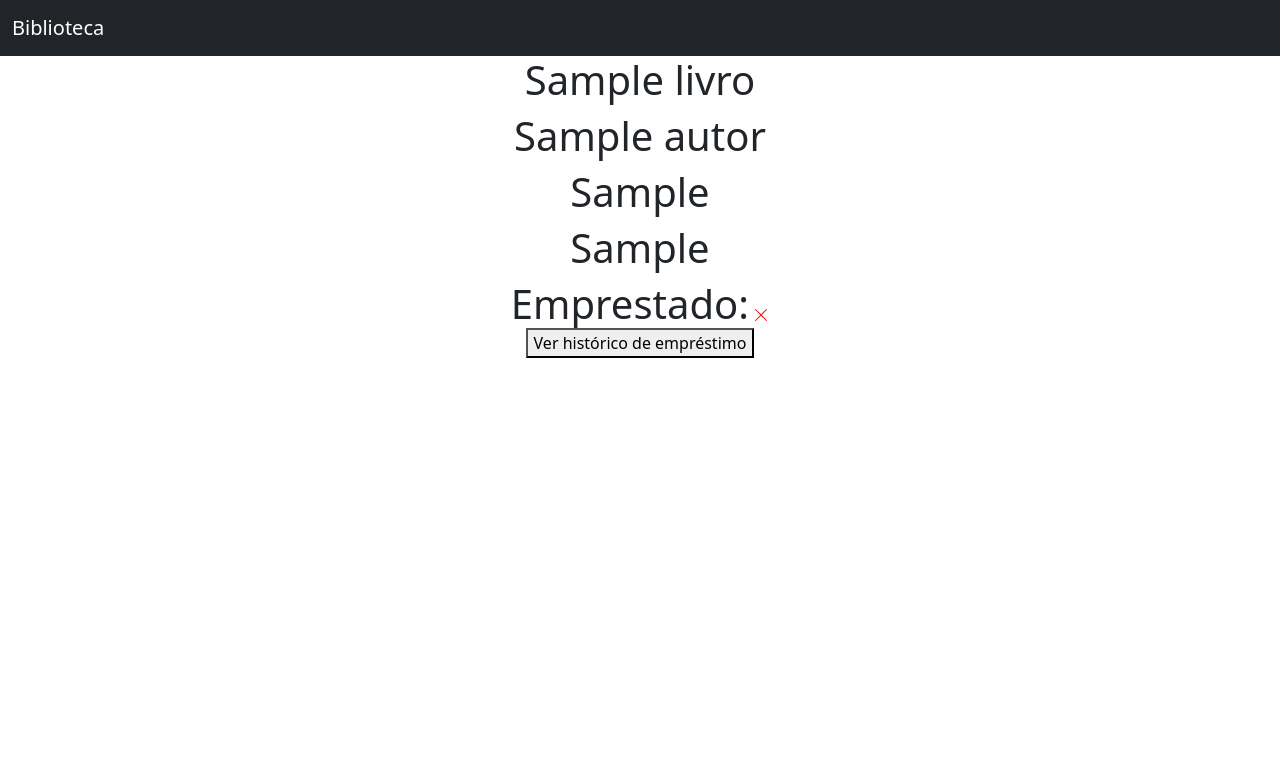
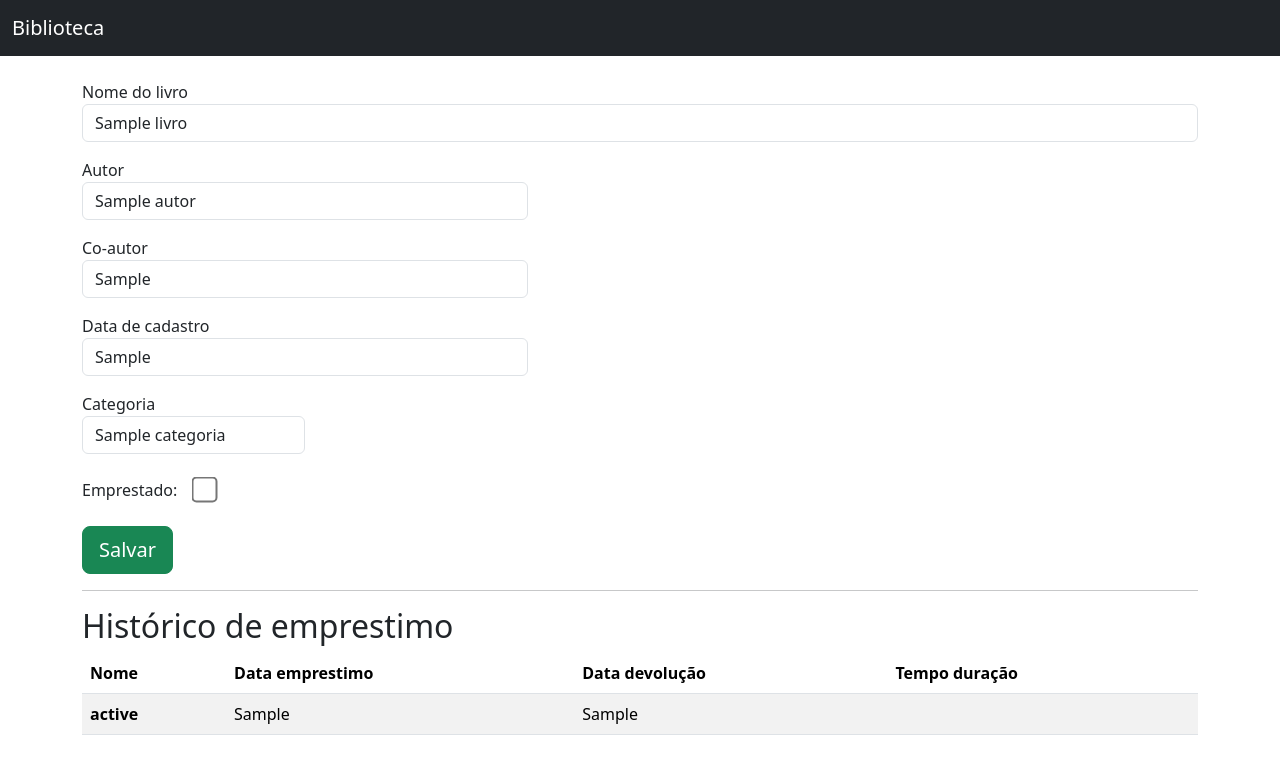
Before and after one commit to FelipeAlencarlp/biblioteca, a Django app: template livro/templates/ver_livro.html in a window 1280 px wide. Shown: the top 774 px of the page. Run offline with Django 5.2, Linux system fonts and the light colour scheme; the template is opened without the code that fills it: most values are stand-ins (such as "Sample title", 1, 10 or a date in 2020).

Commit message:
Pagina e lógica para visualizar um livro especifico criado

```diff
--- a/livro/admin.py
+++ b/livro/admin.py
@@ -1,5 +1,6 @@
 from django.contrib import admin
-from .models import Livros, Categoria
+from .models import Livros, Categoria, Emprestimos
 
 admin.site.register(Livros)
 admin.site.register(Categoria)
+admin.site.register(Emprestimos)
--- a/livro/templates/home.html
+++ b/livro/templates/home.html
@@ -14,7 +14,7 @@
                           <h6 class="card-subtitle mb-2 text-body-secondary">{{livro.autor}}</h6>
                           <h6 style="display: inline;" class="card-subtitle mb-2 text-body-secondary">Emprestado:</h6>
 
-                          {% if livro.esprestado %}
+                          {% if livro.emprestado %}
                             <svg style="color: green; display: inline;" xmlns="http://www.w3.org/2000/svg" width="16" height="16" fill="currentColor" class="bi bi-check-lg" viewBox="0 0 16 16">
                                 <path d="M12.736 3.97a.733.733 0 0 1 1.047 0c.286.289.29.756.01 1.05L7.88 12.01a.733.733 0 0 1-1.065.02L3.217 8.384a.757.757 0 0 1 0-1.06.733.733 0 0 1 1.047 0l3.052 3.093 5.4-6.425z"/>
                             </svg>
--- a/livro/templates/ver_livro.html
+++ b/livro/templates/ver_livro.html
@@ -3,26 +3,83 @@
 {% block 'titulo' %}Ver Livro{% endblock %}
 
 {% block 'conteudo' %}
-    <div style="text-align: center;" class="container">
-        <h1>{{ livro.nome }}</h1>
-        <h1>{{ livro.autor }}</h1>
-        <h1>{{ livro.co_autor }}</h1>
-        <h1>{{ livro.data_cadastro }}</h1>
+    <div class="container">
+        <br>
 
-        <h1 style="display: inline;">Emprestado:</h1>
-        {% if livro.esprestado %}
-            <svg style="color: green; display: inline;" xmlns="http://www.w3.org/2000/svg" width="16" height="16" fill="currentColor" class="bi bi-check-lg" viewBox="0 0 16 16">
-                <path d="M12.736 3.97a.733.733 0 0 1 1.047 0c.286.289.29.756.01 1.05L7.88 12.01a.733.733 0 0 1-1.065.02L3.217 8.384a.757.757 0 0 1 0-1.06.733.733 0 0 1 1.047 0l3.052 3.093 5.4-6.425z"/>
-            </svg>
+        <form ation="#" method="POST">{% csrf_token %}
+            <p>
+                <label>Nome do livro</label>
+                <input class="form-control" type="text" value="{{ livro.nome }}" />
+            </p>
 
-        {% else %}
-            <svg style="color: red; display: inline;" xmlns="http://www.w3.org/2000/svg" width="16" height="16" fill="currentColor" class="bi bi-x-lg" viewBox="0 0 16 16">
-                <path d="M2.146 2.854a.5.5 0 1 1 .708-.708L8 7.293l5.146-5.147a.5.5 0 0 1 .708.708L8.707 8l5.147 5.146a.5.5 0 0 1-.708.708L8 8.707l-5.146 5.147a.5.5 0 0 1-.708-.708L7.293 8z"/>
-            </svg>
-        {% endif %}
+            <p>
+                <label>Autor</label>
+                <input style="width: 40%;" class="form-control" type="text" value="{{ livro.autor }}" />
+            </p>
 
-        <br>
-        <button>Ver histórico de empréstimo</button>
+            <p>
+                <label>Co-autor</label>
+                <input style="width: 40%;" class="form-control" type="text" value="{{ livro.co_autor }}" />
+            </p>
+
+            <p>
+                <label>Data de cadastro</label>
+                <input style="width: 40%;" class="form-control" type="text" value="{{ livro.data_cadastro }}" />
+            </p>
+
+            <label>Categoria</label>
+            <select style="width: 20%;" class="form-control" name="categoria">
+                {% for categoria in categoria_livro %}
+                    {% if livro.categoria == categoria %}
+                        <option selected>{{ categoria }}</option>
+                    {% else %}
+                        <option>{{ categoria }}</option>
+                    {% endif %}
+                {% endfor %}
+            </select>
+
+            <br>
+
+            <label>Emprestado: &nbsp; &nbsp;</label>
+            {% if livro.emprestado %}
+                <input style="transform: scale(2.0);" checked type="checkbox" />
+
+            {% else %}
+                <input style="transform: scale(2.0);" type="checkbox" />
+            {% endif %}
+
+            <br>
+            <br>
+            <input type="submit" class="btn btn-success btn-lg" value="Salvar" />
+        </form>
+
+        <hr>
+
+        <h2>Histórico de emprestimo</h2>
+        <table class="table table-striped">
+            <thead>
+                <tr>
+                <th scope="col">Nome</th>
+                <th scope="col">Data emprestimo</th>
+                <th scope="col">Data devolução</th>
+                <th scope="col">Tempo duração</th>
+                </tr>
+            </thead>
+            <tbody>
+                {% for emprestimo in emprestimos %}
+                    <tr>
+                        {% if emprestimo.nome_emprestado_anonimo == "" %}
+                            <th scope="row">{{ emprestimo.nome_emprestado }}</th>
+                        {% else %}
+                            <th scope="row">{{ emprestimo.nome_emprestado_anonimo }}</th>
+                        {% endif %}
+                        <td>{{ emprestimo.data_emprestimo }}</td>
+                        <td>{{ emprestimo.data_devolucao }}</td>
+                        <td></td>
+                    </tr>
+                {% endfor %}
+            </tbody>
+        </table>
     </div>
 
 {% endblock %}
--- a/usuarios/views.py
+++ b/usuarios/views.py
@@ -4,11 +4,17 @@ from .models import Usuario
 from hashlib import sha256 # lib para hash de password
 
 def login(request):
+    if request.session.get('usuario'):
+        return redirect('/livro/home/')
+
     status = request.GET.get('status')
     return render(request, 'login.html', {'status': status})
 
 
 def cadastro(request):
+    if request.session.get('usuario'):
+        return redirect('/livro/home/')
+
     status = request.GET.get('status')
     return render(request, 'cadastro.html', {'status': status})
 
```
Also changed, not shown: livro/models.py (+13 -5 lines), livro/views.py (+12 -3 lines), livro/migrations/0008_rename_esprestado_livros_emprestado_and_more.py (added), livro/migrations/0009_remove_livros_data_devolucao_and_more.py (added), livro/migrations/0010_emprestimos_nome_emprestado_anonimo_and_more.py (added), livro/migrations/0011_alter_emprestimos_nome_emprestado.py (added), livro/migrations/0012_remove_emprestimos_tempo_duracao_and_more.py (added), livro/migrations/0013_alter_emprestimos_nome_emprestado.py (added).
